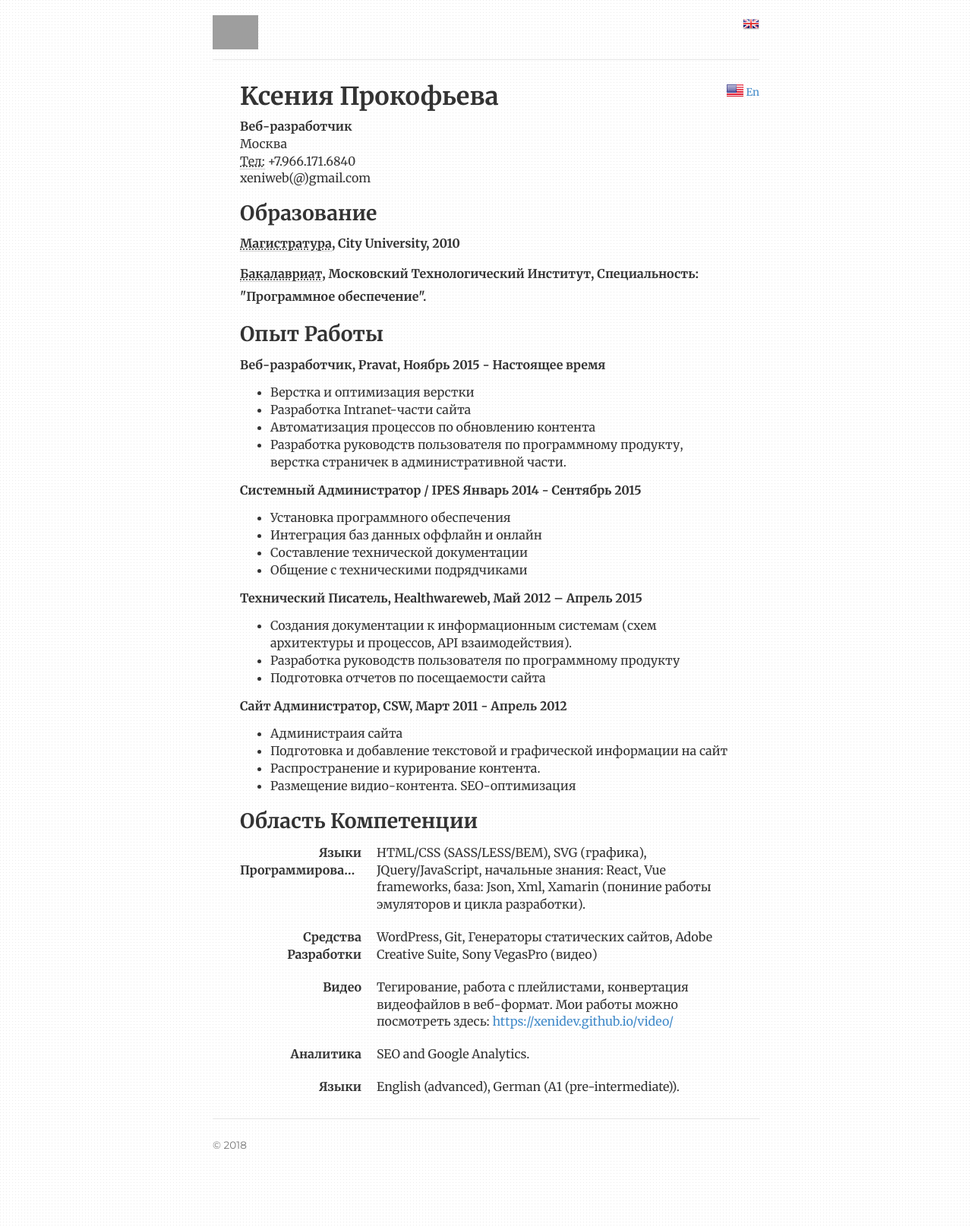
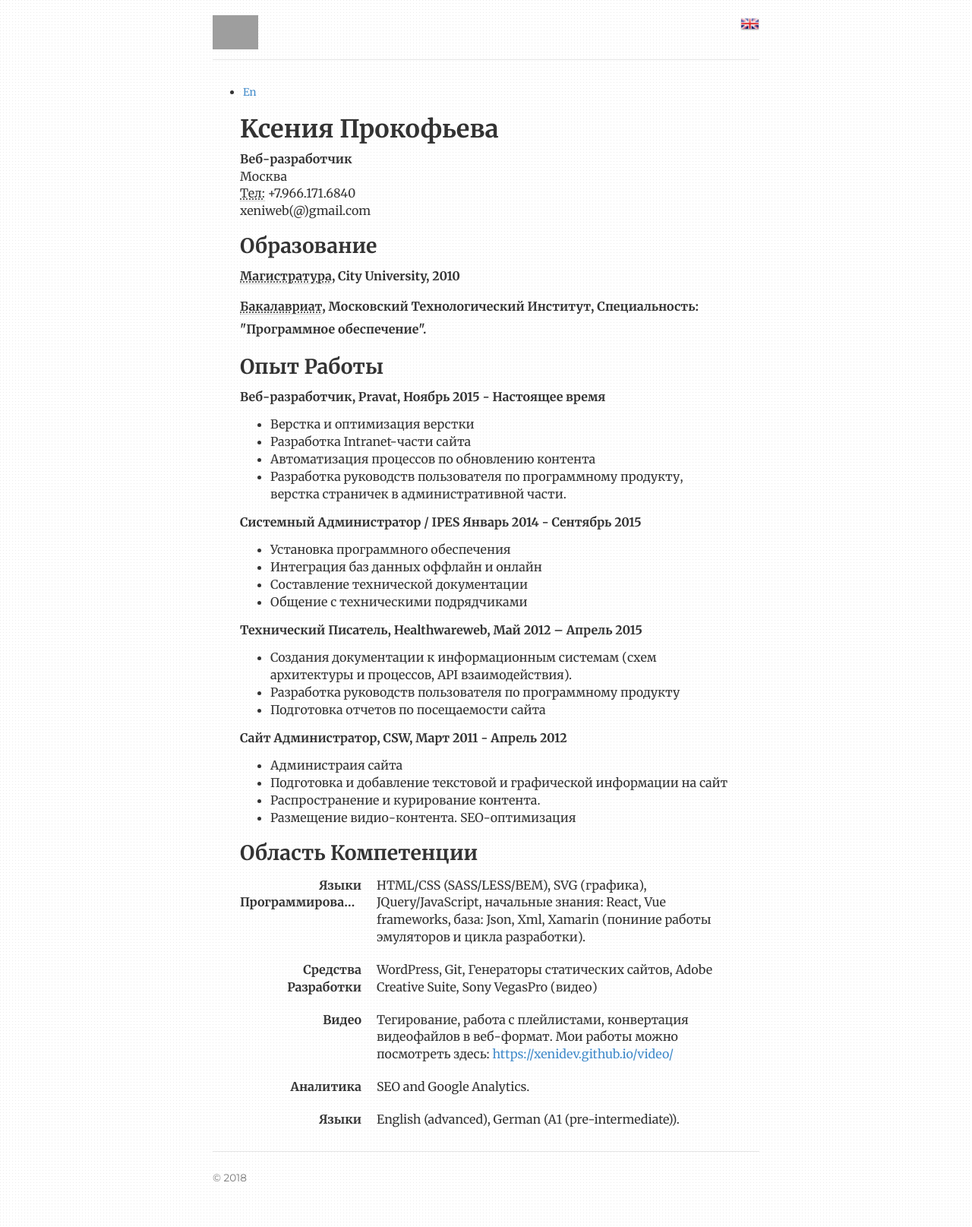
Before and after one commit to cvkp/cvkp.github.io, a Jekyll site: the page built from index.html, in a window 1280 px wide. Shown: the whole page at 76% size. Built offline with Jekyll 4.4.1, drawn with Linux system fonts in a browser that asks for light colours; nearby versions of some CDN libraries; the list of posts is cut into pages by our own code; grey boxes are pictures that could not be loaded.

Commit message:
Update style.css

```diff
--- a/css/style.css
+++ b/css/style.css
@@ -335,41 +335,9 @@ span.label-category {
 
 /* LANGUAGE-SELECTOR */
 
-ul#languages li {
-  display: inline;
+.eng {
+    width: 25px;
 }
-
-ul#languages {
-  float: right;
-  display: inline-block;
-}
-
-a.ru {
-  background-position: 0 -996px;
-  top: 1px;
-  position: relative;
-  min-width: 22px;
-  height: 16px;
-  min-height: 16px;
-  max-height: 16px;
-  background-repeat: no-repeat;
-  display: inline-block;
-  background-image: url(languages/languages.png);
-}
-
-a.en {
-  background-position: 0 -596px;
-  top: 1px;
-  position: relative;
-  min-width: 22px;
-  height: 16px;
-  min-height: 16px;
-  max-height: 16px;
-  background-repeat: no-repeat;
-  display: inline-block;
-  background-image: url(languages/languages.png);
-}
-
 
 
 /* Single Post Image */
```
